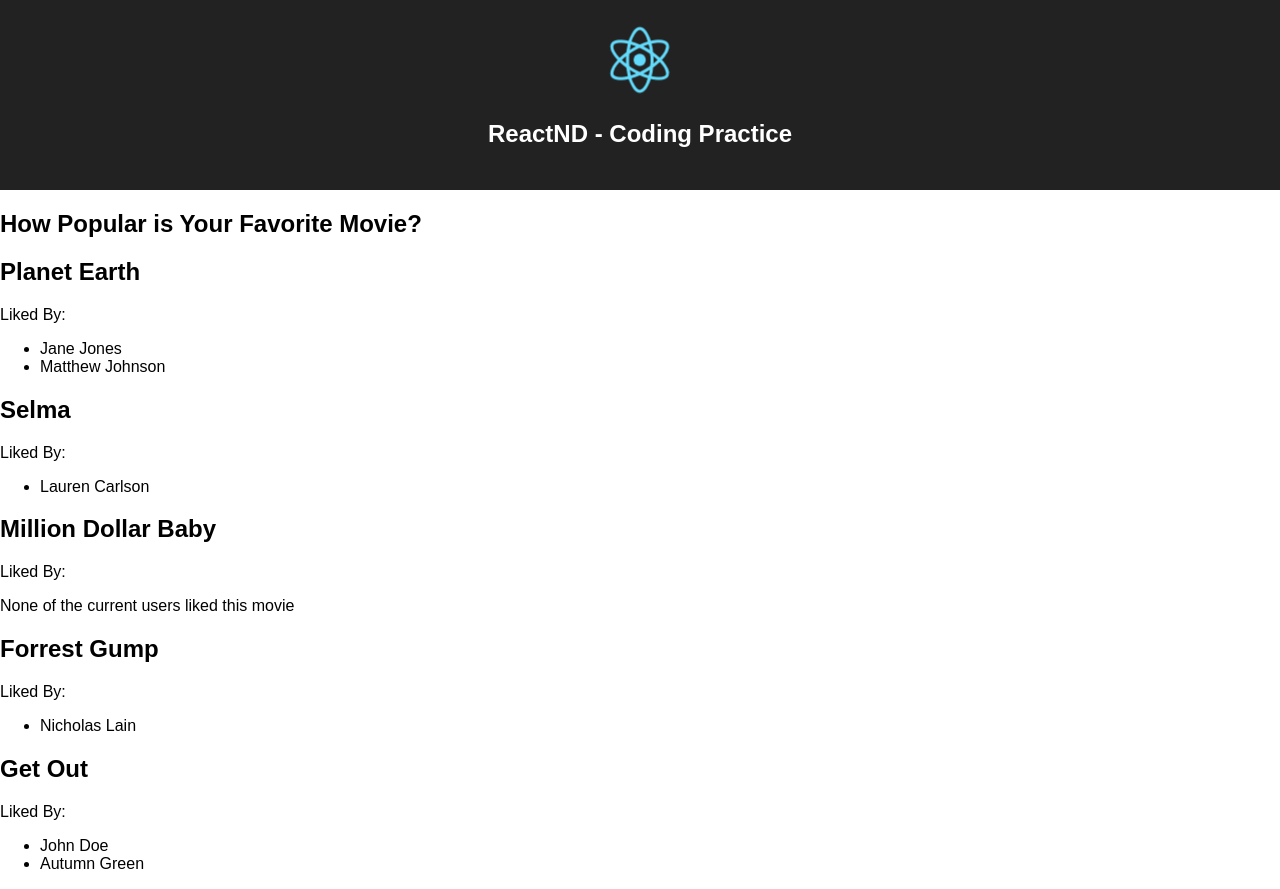
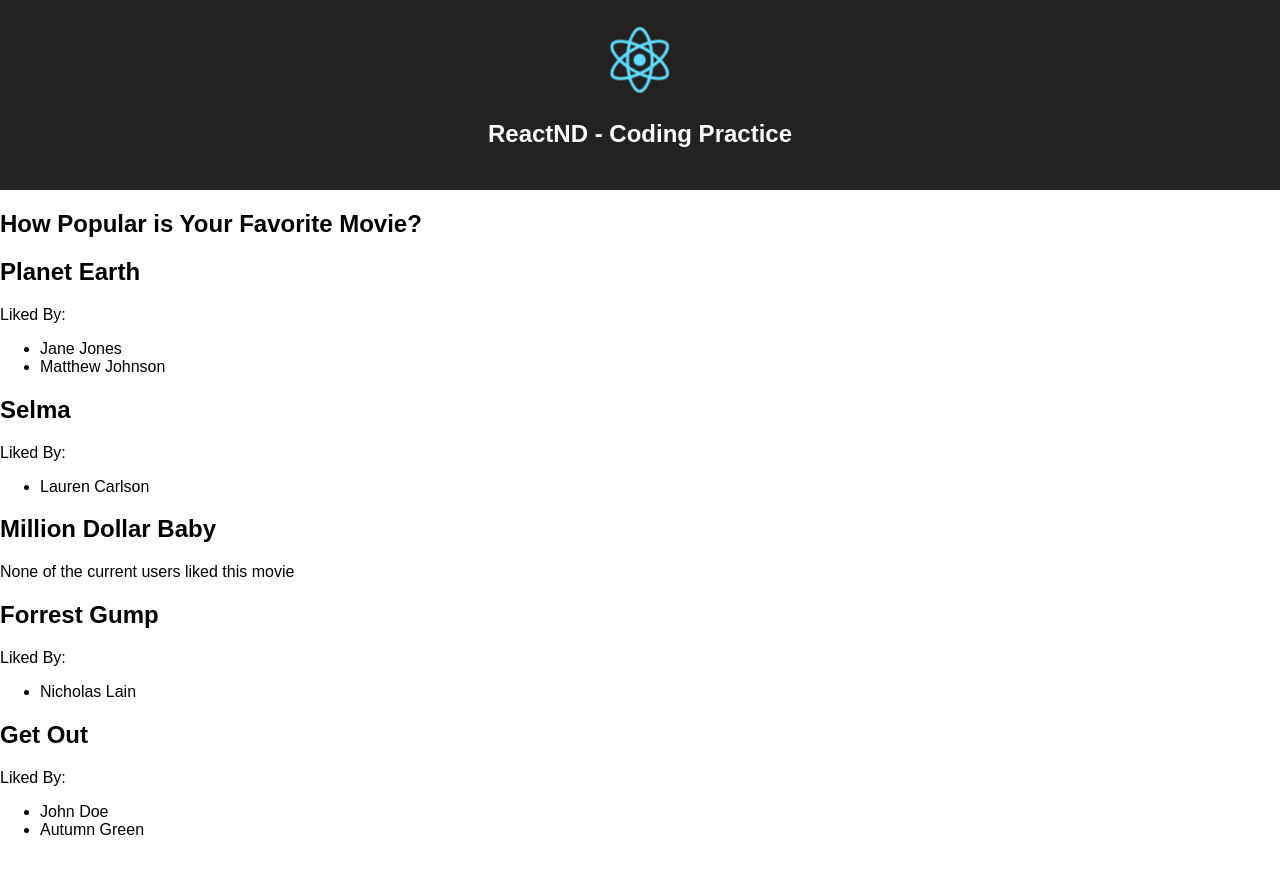
Before and after one commit to walkeknow/udacity-react-state-management, a React (Create React App) app: page / in a window 1280 px wide. After the commit the page ends 855 px from the top, so only its background shows below. Built offline with nearby package versions, Linux system fonts and the light colour scheme.

Commit message:
complete task

```diff
--- a/src/App.js
+++ b/src/App.js
@@ -110,14 +110,18 @@ class App extends Component {
           return (
             <div className="entry" key={key}>
             	<h2>{value.name}</h2>
-				<p>Liked By:</p>
             	{profiles.filter(profile => profile.favoriteMovieID === key.toString()).length === 0 ?
 					(<p>None of the current users liked this movie</p>):(
-                    	<ul>{profiles.filter(profile => profile.favoriteMovieID === key.toString()).map(profile => {
-          					const userID = profile.userID
-                  			const name = users[userID].name
-                    		return <li key={userID}>{name}</li>
-        				})}</ul>)
+                     	<div>
+                     		<p>Liked By:</p>
+                    		<ul>{profiles.filter(profile => profile.favoriteMovieID === key.toString()).map(profile => {
+          							const userID = profile.userID
+                  					const name = users[userID].name
+                    				return <li key={userID}>{name}</li>
+        						})}
+							</ul>
+						</div>
+					)
 				}
             </div>
           )
```
